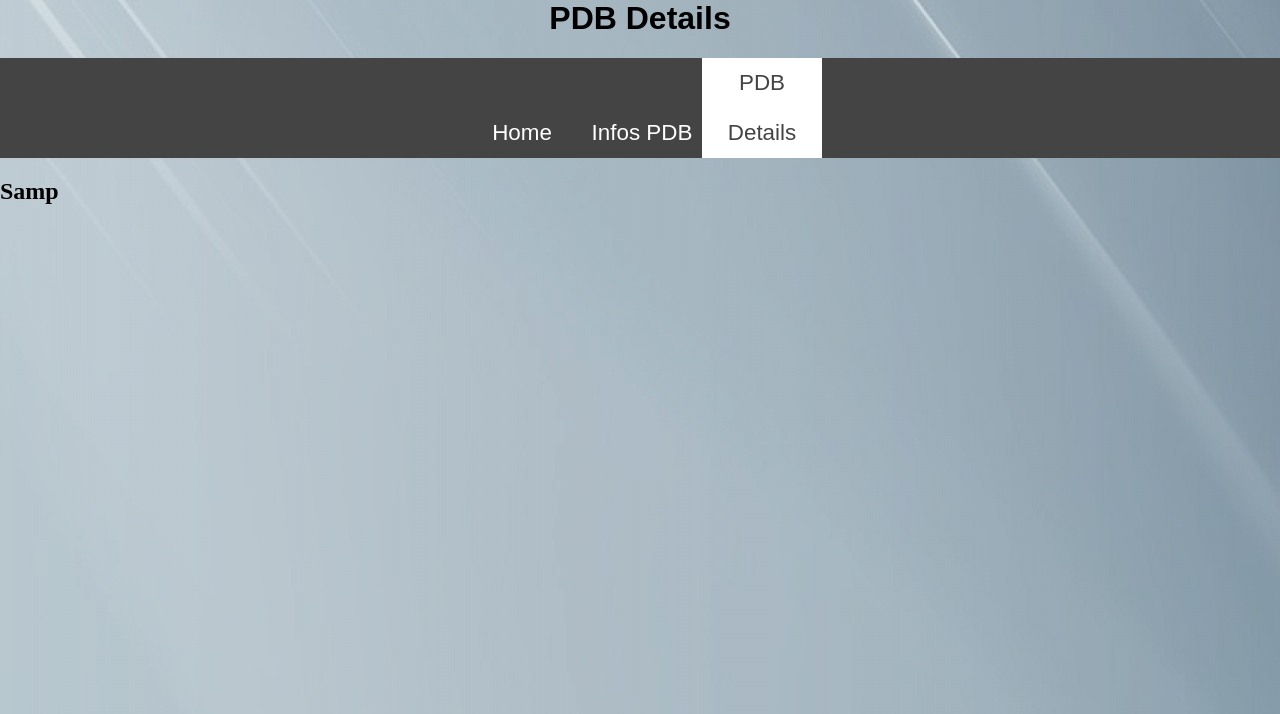
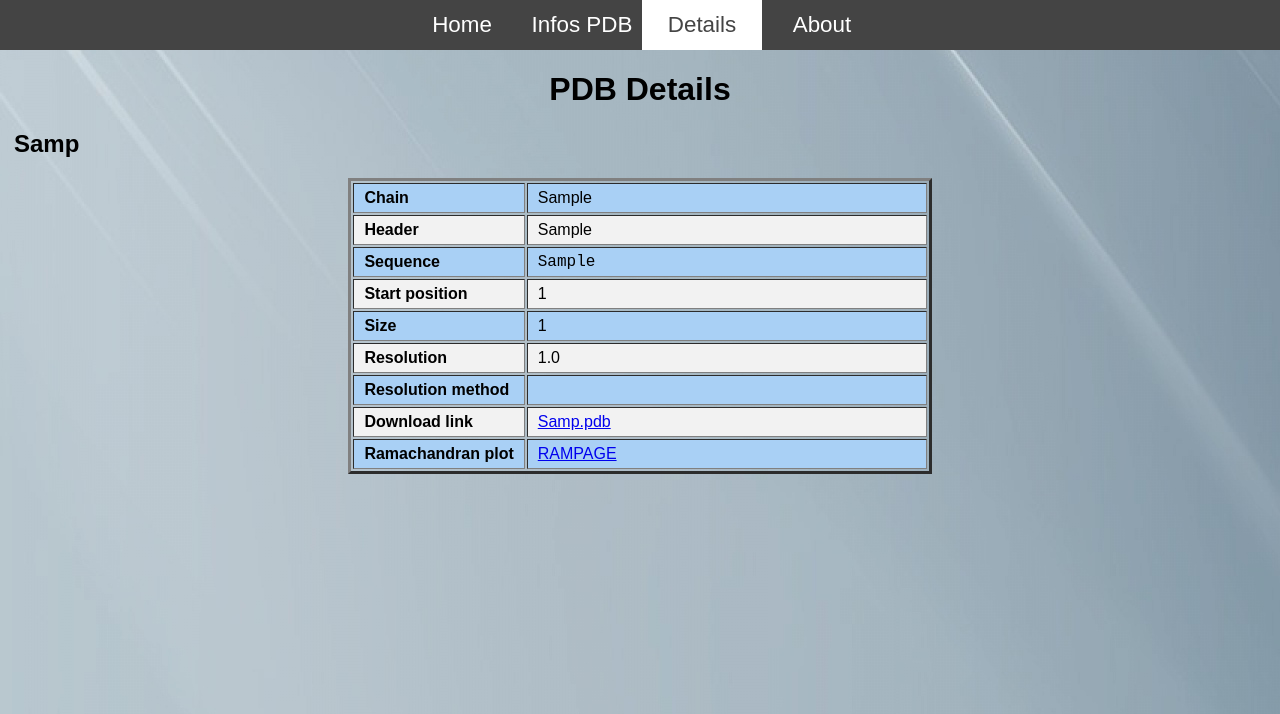
Before and after one commit to YoannPa/Django_for_Prediction_of_Proteins_PPII, a Django app: a page that uses PDBWebsite/pdbapp/templates/pdbapp/pdbstat.html in a window 1280 px wide. Shown: the top 714 px of the page. Run offline with Django 3.2, Linux system fonts and the light colour scheme; data comes from the database, SQL or seed files in the repository; tables that the repository leaves empty hold one stand-in row (values such as "Sample post").

Commit message:
Updates on pages + TODO doc.

```diff
--- /dev/null
+++ b/PDBWebsite/pdbapp/static/pdbapp/stat_style.css
@@ -0,0 +1,194 @@
+h1 {
+	text-align: center;
+	font-family: Arial;
+}
+
+h2 {
+	text-align: left;
+	font-family: Arial;
+	margin-left: 14px;
+}
+
+li {
+	font-family: Arial;
+}
+
+body {
+	margin: 0;
+	padding: 0;
+	background: white url("images/bckgrnd.jpg") repeat left top;
+}
+
+table {
+	text-align: left;
+	font-family: Arial;
+}
+
+tr:nth-child(even) {background-color: #f2f2f2}
+tr:nth-child(odd) {background-color: #A9D0F5}
+
+td {
+padding-left: 10px;
+padding-right: 0px;
+padding-top: 5px;
+padding-bottom: 5px;
+word-wrap: break-word;
+}
+
+th {
+padding-left: 10px;
+padding-right: 10px;
+padding-top: 5px;
+padding-bottom: 5px;
+}
+
+.nav ul {
+  list-style: none;
+  background-color: #444;
+  text-align: center;
+  padding: 0;
+  margin: 0;
+}
+.nav li {
+  font-family: 'Oswald', sans-serif;
+  font-size: 1.2em;
+  line-height: 40px;
+  height: 40px;
+  border-bottom: 1px solid #888;
+}
+
+.nav a {
+  text-decoration: none;
+  color: #fff;
+  display: block;
+  transition: .3s background-color;
+}
+
+.nav a:hover {
+  background-color: #005f5f;
+}
+
+.nav a.active {
+  background-color: #fff;
+  color: #444;
+  cursor: default;
+}
+
+@media screen and (min-width: 600px) {
+  .nav li {
+    width: 120px;
+    border-bottom: none;
+    height: 50px;
+    line-height: 50px;
+    font-size: 1.4em;
+  }
+
+  .nav li {
+    display: inline-block;
+    margin-right: -4px;
+  }
+
+}
+
+
+.form-wrapper {
+	background-color: #f6f6f6;
+	background-image: -webkit-gradient(linear, left top, left bottom, from(#f6f6f6), to(#eae8e8));
+	background-image: -webkit-linear-gradient(top, #f6f6f6, #eae8e8);
+	background-image: -moz-linear-gradient(top, #f6f6f6, #eae8e8);
+	background-image: -ms-linear-gradient(top, #f6f6f6, #eae8e8);
+	background-image: -o-linear-gradient(top, #f6f6f6, #eae8e8);
+	background-image: linear-gradient(top, #f6f6f6, #eae8e8);
+	border-color: #dedede #bababa #aaa #bababa;
+	border-style: solid;
+	border-width: 1px;
+	-webkit-border-radius: 10px;
+	-moz-border-radius: 10px;
+	border-radius: 10px;
+	-webkit-box-shadow: 0 3px 3px rgba(255,255,255,.1), 0 3px 0 #bbb, 0 4px 0 #aaa, 0 5px 5px #444;
+	-moz-box-shadow: 0 3px 3px rgba(255,255,255,.1), 0 3px 0 #bbb, 0 4px 0 #aaa, 0 5px 5px #444;
+	box-shadow: 0 3px 3px rgba(255,255,255,.1), 0 3px 0 #bbb, 0 4px 0 #aaa, 0 5px 5px #444;
+	margin: 100px auto;
+	overflow: hidden;
+	padding: 8px;
+	width: 450px;
+}
+
+.form-wrapper #search {
+	border: 1px solid #CCC;
+	-webkit-box-shadow: 0 1px 1px #ddd inset, 0 1px 0 #FFF;
+	-moz-box-shadow: 0 1px 1px #ddd inset, 0 1px 0 #FFF;
+	box-shadow: 0 1px 1px #ddd inset, 0 1px 0 #FFF;
+	-webkit-border-radius: 3px;
+	-moz-border-radius: 3px;
+	border-radius: 3px;
+  color: #999;
+	float: left;
+	font: 16px Lucida Sans, Trebuchet MS, Tahoma, sans-serif;
+	height: 20px;
+	padding: 10px;
+	width: 320px;
+}
+
+.form-wrapper #search:focus {
+	border-color: #aaa;
+	-webkit-box-shadow: 0 1px 1px #bbb inset;
+	-moz-box-shadow: 0 1px 1px #bbb inset;
+	box-shadow: 0 1px 1px #bbb inset;
+	outline: 0;
+}
+
+.form-wrapper #search:-moz-placeholder,
+.form-wrapper #search:-ms-input-placeholder,
+.form-wrapper #search::-webkit-input-placeholder {
+	color: #999;
+	font-weight: normal;
+}
+
+.form-wrapper #submit {
+	background-color: #0483a0;
+	background-image: -webkit-gradient(linear, left top, left bottom, from(#31b2c3), to(#0483a0));
+	background-image: -webkit-linear-gradient(top, #31b2c3, #0483a0);
+	background-image: -moz-linear-gradient(top, #31b2c3, #0483a0);
+	background-image: -ms-linear-gradient(top, #31b2c3, #0483a0);
+	background-image: -o-linear-gradient(top, #31b2c3, #0483a0);
+	background-image: linear-gradient(top, #31b2c3, #0483a0);
+	border: 1px solid #00748f;
+	-moz-border-radius: 3px;
+	-webkit-border-radius: 3px;
+	border-radius: 3px;
+	-webkit-box-shadow: 0 1px 0 rgba(255, 255, 255, 0.3) inset, 0 1px 0 #FFF;
+	-moz-box-shadow: 0 1px 0 rgba(255, 255, 255, 0.3) inset, 0 1px 0 #FFF;
+	box-shadow: 0 1px 0 rgba(255, 255, 255, 0.3) inset, 0 1px 0 #FFF;
+	color: #fafafa;
+	cursor: pointer;
+	height: 42px;
+	float: right;
+	font: 15px Arial, Helvetica;
+	padding: 0;
+	text-transform: uppercase;
+	text-shadow: 0 1px 0 rgba(0, 0 ,0, .3);
+	width: 100px;
+}
+
+.form-wrapper #submit:hover,
+.form-wrapper #submit:focus {
+	background-color: #31b2c3;
+	background-image: -webkit-gradient(linear, left top, left bottom, from(#0483a0), to(#31b2c3));
+	background-image: -webkit-linear-gradient(top, #0483a0, #31b2c3);
+	background-image: -moz-linear-gradient(top, #0483a0, #31b2c3);
+	background-image: -ms-linear-gradient(top, #0483a0, #31b2c3);
+	background-image: -o-linear-gradient(top, #0483a0, #31b2c3);
+	background-image: linear-gradient(top, #0483a0, #31b2c3);
+}
+
+.form-wrapper #submit:active {
+	-webkit-box-shadow: 0 1px 4px rgba(0, 0, 0, 0.5) inset;
+	-moz-box-shadow: 0 1px 4px rgba(0, 0, 0, 0.5) inset;
+	box-shadow: 0 1px 4px rgba(0, 0, 0, 0.5) inset;
+	outline: 0;
+}
+
+.form-wrapper #submit::-moz-focus-inner {
+	border: 0;
+}
--- a/PDBWebsite/pdbapp/templates/pdbapp/pdbinfo.html
+++ b/PDBWebsite/pdbapp/templates/pdbapp/pdbinfo.html
@@ -1,7 +1,5 @@
 {% load static %}
 <link rel="stylesheet" type="text/css" href="{% static 'pdbapp/style.css' %}" />
-
-<h1>PDBs recorded in the database</h1>
 
 <body class="news">
   <header>
@@ -15,6 +13,7 @@
   </header>
 </body>
 
+<h1>PDBs recorded in the database</h1>
 
 {% if protdb %}
     <table align="center" border="3" width="100%">
--- a/PDBWebsite/pdbapp/templates/pdbapp/pdbstat.html
+++ b/PDBWebsite/pdbapp/templates/pdbapp/pdbstat.html
@@ -1,7 +1,5 @@
 {% load static %}
-<link rel="stylesheet" type="text/css" href="{% static 'pdbapp/style.css' %}" />
-
-<h1>PDB Details</h1>
+<link rel="stylesheet" type="text/css" href="{% static 'pdbapp/stat_style.css' %}" />
 
 <body class="news">
   <header>
@@ -9,14 +7,68 @@
       <ul>
         <li class="home"><a href="/pdbapp/home/">Home</a></li>
         <li class="PDB"><a href="/pdbapp/pdbinfo/">Infos PDB</a></li>
-        <li class="PDB Details"><a class="active">PDB Details</a></li>
+        <li class="PDB Details"><a class="active">Details</a></li>
+        <li class="ABOUT"><a href="/pdbapp/about/">About</a></li>
        </ul>
     </div>
   </header>
 </body>
 
-{% if pdbid %}
-	<h2>{{ pdbid }}</h2>
+<h1>PDB Details</h1>
+
+{% if pdb %}
+	<h2>{{ pdb.id_pdb }}</h2>
+	<table align="center" border="3">
+	<tbody>
+		<tr>
+			<th style="width: 30%;">Chain</th>
+			<td style="width: 70%;">{{ pdb.chaine }}</td>
+		</tr>
+		<tr>
+			<th style="width: 30%;">Header</th>
+			<td style="width: 70%;">{{ pdb.header }}</td>
+		</tr>
+		<tr>
+			<th style="width: 30%;">Sequence</th>
+			<td style="width: 70%;">
+				<font face="Courier New">
+					{{ pdb.sequence_proteine }}
+				</font>
+			</td>
+		</tr>
+		<tr>
+			<th style="width: 30%;">Start position</th>
+			<td style="width: 70%;">{{ pdb.start_seq }}</td>
+		</tr>
+		<tr>
+			<th style="width: 30%;">Size</th>
+			<td style="width: 70%;">{{ pdb.taille_proteine }}</td>
+		</tr>
+		<tr>
+			<th style="width: 30%;">Resolution</th>
+			<td style="width: 70%;">{{ pdb.resolution_pdb }}</td>
+		</tr>
+		<tr>
+			<th style="width: 30%;">Resolution method</th>
+			<td style="width: 70%;">{{ pdb.meth_res }}</td>
+		</tr>
+		<tr>
+			<th style="width: 30%;">Download link</th>
+			<td style="width: 70%;">
+				<a href="https://files.rcsb.org/download/{{ pdb.id_pdb }}.pdb">{{ pdb.id_pdb }}.pdb</a>
+			</td>
+		</tr>
+		<tr>
+			<th style="width: 30%;">Ramachandran plot</th>
+			<td style="width: 70%;">
+				<a href="http://mordred.bioc.cam.ac.uk/~rapper/rampage.php">RAMPAGE</a>
+			</td>
+		</tr>
+	</tbody>
+	</table>
+
+
+
 {% else %}
-    <p>No stats are available.</p>
+	<p>No stats are available...</p>
 {% endif %}
--- a/PDBWebsite/pdbapp/views.py
+++ b/PDBWebsite/pdbapp/views.py
@@ -1,9 +1,11 @@
-from django.shortcuts import render
+from django.shortcuts import render, get_object_or_404
 from django.http import HttpResponse
 from django.template import loader
 from .models import MethodesRes, Pdb
 
+
 def home(request):
+
     mresol = MethodesRes.objects.order_by('meth_res')\
     [:len(MethodesRes.objects.order_by('meth_res'))]
 
@@ -12,6 +14,7 @@ def home(request):
     }
 
     return render(request, 'pdbapp/home.html', context)
+
 
 def pdbinfo(request):
 
@@ -24,6 +27,7 @@ def pdbinfo(request):
 
     return render(request, 'pdbapp/pdbinfo.html', context)
 
+
 def about(request):
 
     namelist = ['Quentin LETOURNEUR', 'Yoann PAGEAUD']
@@ -34,13 +38,13 @@ def about(request):
 
     return render(request, 'pdbapp/about.html', context)
 
+
 def detail(request, id_pdb):
 
-    pdbid = id_pdb
+    pdb = get_object_or_404(Pdb, id_pdb=id_pdb)
 
     context = {
-	'pdbid': pdbid
+        'pdb': pdb
     }
 
     return render(request, 'pdbapp/pdbstat.html', context)
-    #return HttpResponse("You're looking at question %s." % id_pdb)
```
Also changed, not shown: PDBWebsite/pdbapp/templates/pdbapp/about.html (+5 -5 lines), PDBWebsite/pdbapp/templates/pdbapp/home.html (+10 -5 lines), PDBWebsite/pdbapp/models.py (line endings or trailing spaces), 3 other files. Lines whose indentation alone changed are shown as unchanged.
